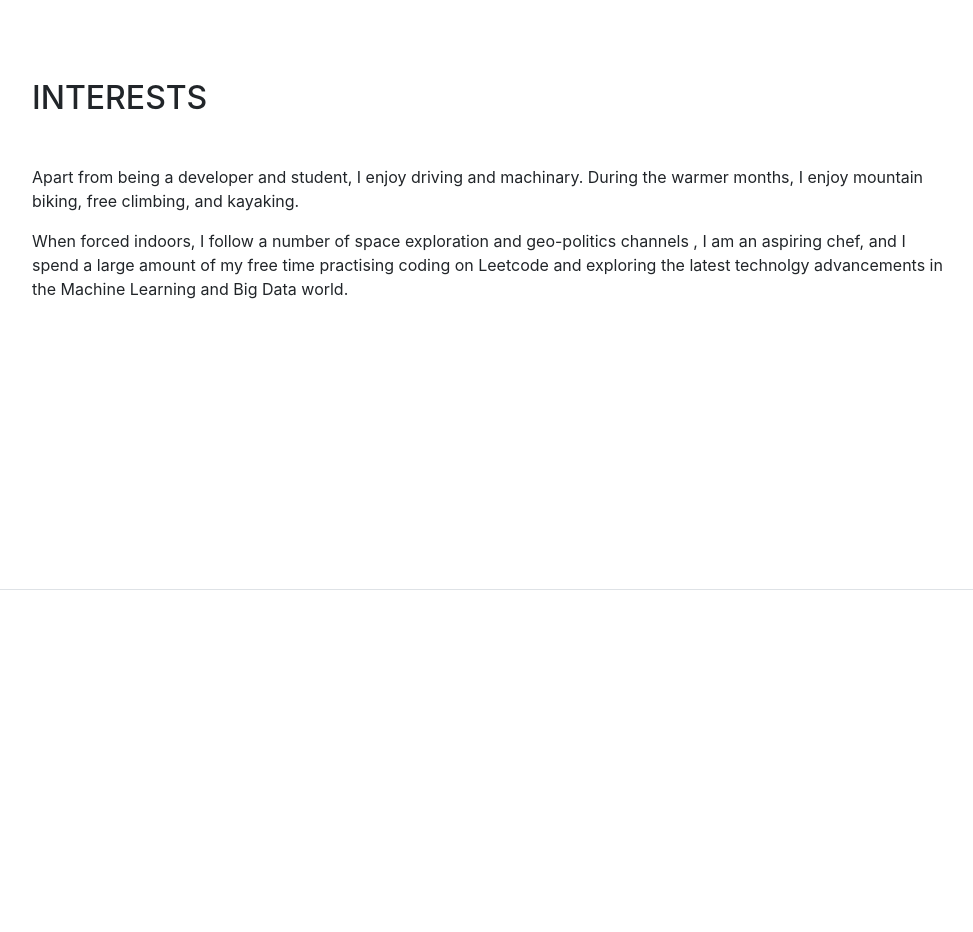
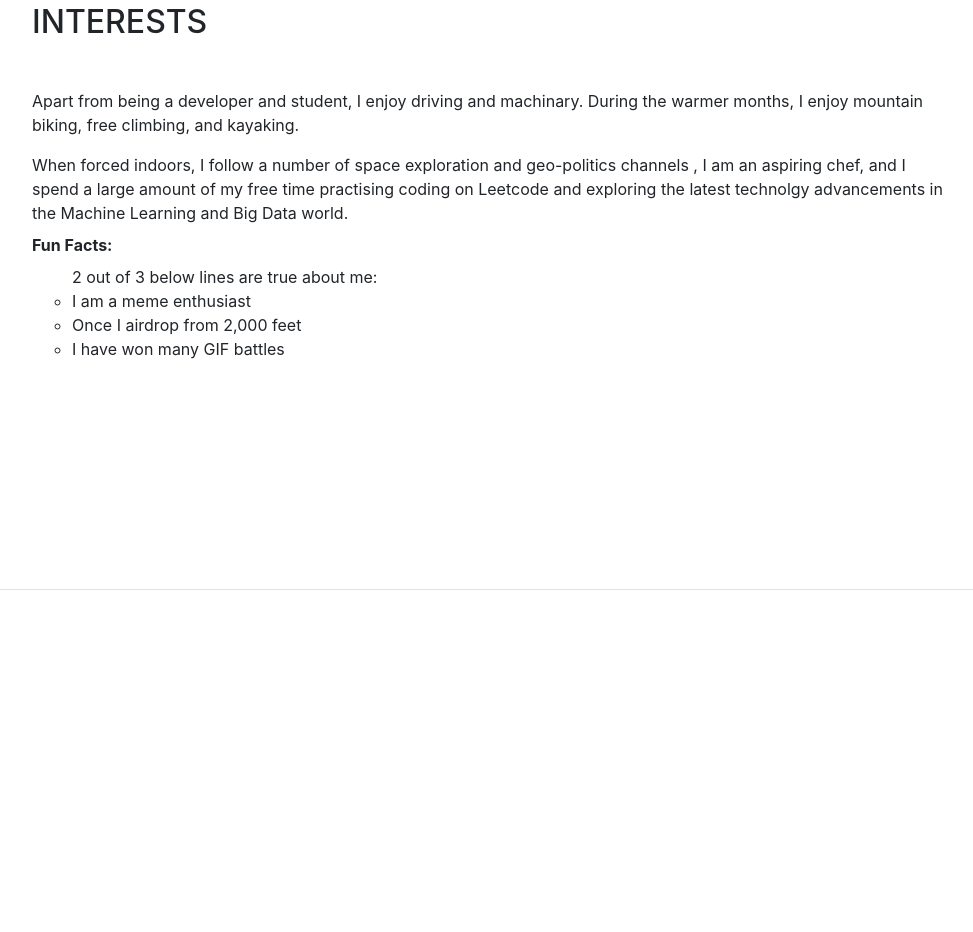
Before and after one commit to sumitdvlp/sumitdvlp.github.io, a website with bundled scripts: page index.html in a window 1280 px wide. Shown: the part 4694-5626 px from the top of the page, without its empty margins (288-1261 px from the left). Built offline with nearby package versions, Linux system fonts and the light colour scheme; a web font is replaced by a local one.

Commit message:
fun facts

```diff
--- a/index.html
+++ b/index.html
@@ -370,10 +370,17 @@ purpose and other analytical works.</li>
         <div class="my-auto">
           <h2 class="mb-5">Interests</h2>
           <p>Apart from being a developer and student, I enjoy driving and machinary. During the warmer months, I enjoy mountain biking, free climbing, and kayaking.</p>
-          <p class="mb-0">When forced indoors, I follow a number of space exploration and geo-politics channels , I am an aspiring chef, and I spend a large amount of my free time practising coding on Leetcode and exploring the latest technolgy advancements in the Machine Learning and Big Data world.</p>
+          <p class="mb-2">When forced indoors, I follow a number of space exploration and geo-politics channels , I am an aspiring chef, and I spend a large amount of my free time practising coding on Leetcode and exploring the latest technolgy advancements in the Machine Learning and Big Data world.</p>
+
+          <p class="mb-2"><b>Fun Facts:</b>
+          <ul type="circle">2 out of 3 below lines are true about me:
+          <li>I am a meme enthusiast</li>
+          <li>Once I airdrop from 2,000 feet</li>
+          <li>I have won many GIF battles</li>
+          </ul>
+          </p>
         </div>
       </section>
-
       <section class="resume-section p-3 p-lg-5 d-flex flex-column" id="awards">
         <div class="my-auto">
           <h2 class="mb-5">Awards &amp; Participation</h2>
```
